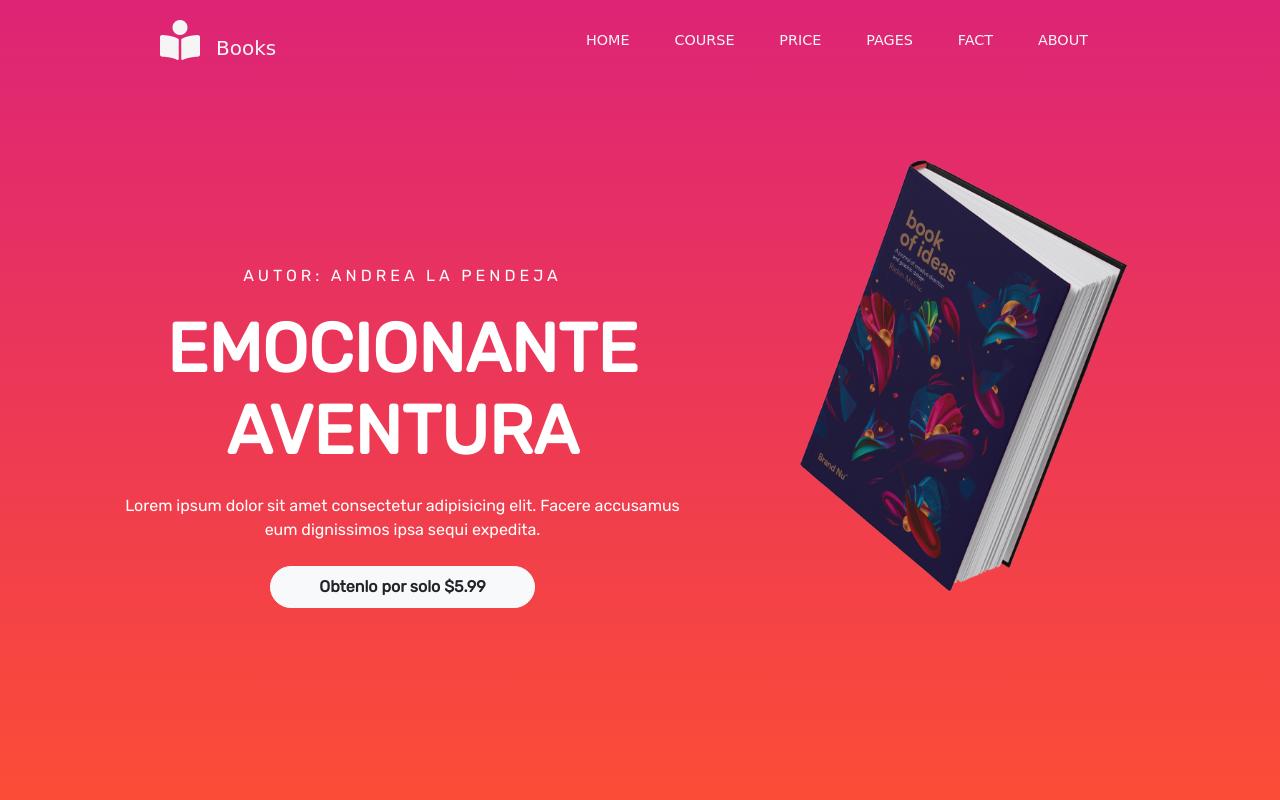
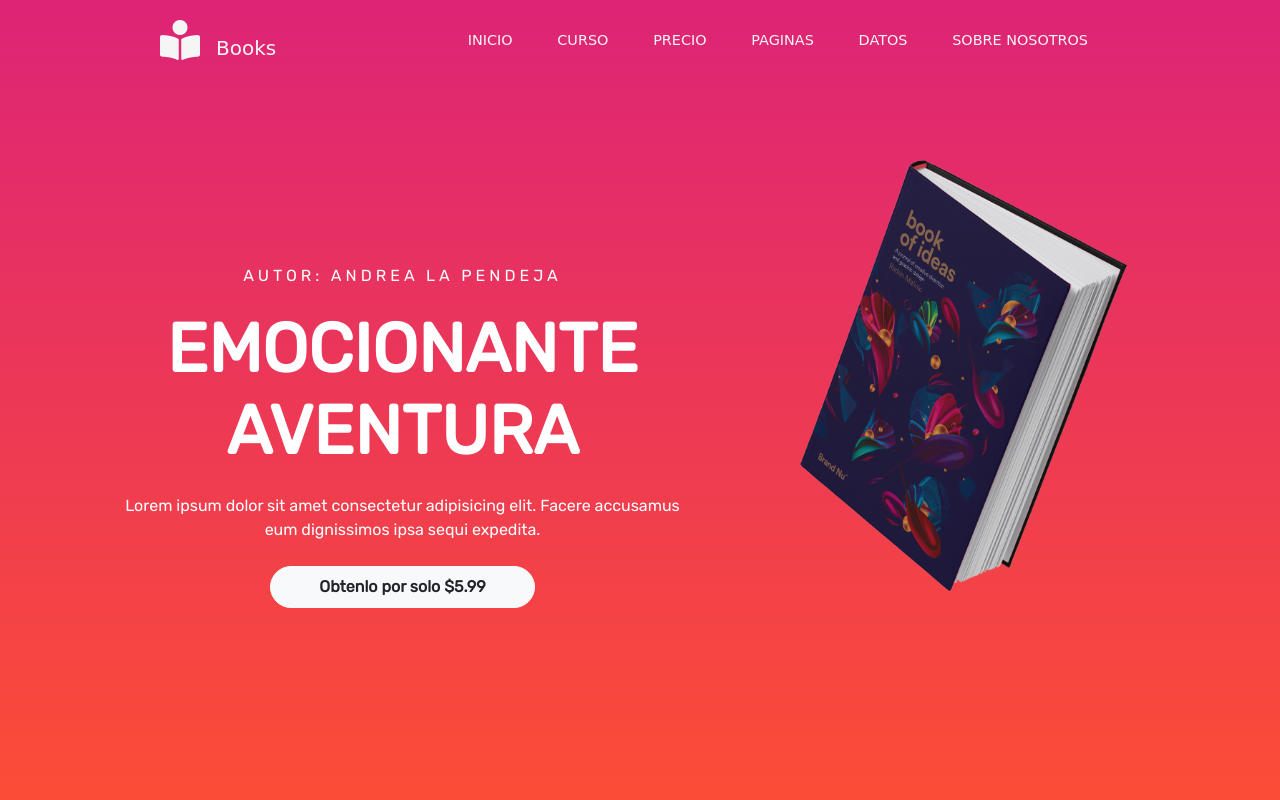
Before and after one commit to andreavnessa/responsive-website, a plain HTML site: page index.html in a window 1280 px wide. Shown: the top 800 px of the page. Drawn offline with nearby package versions, Linux system fonts and the light colour scheme; a web font is replaced by a local one.

Commit message:
Update index.html

```diff
--- a/index.html
+++ b/index.html
@@ -29,30 +29,30 @@
           <div class="mr-auto"></div>
           <ul class="navbar-nav">
             <li class="nav-item active">
-              <a class="nav-link" href="#">HOME
+              <a class="nav-link" href="#">INICIO
                 <span class="sr-only">(current)</span>
               </a>
             </li>
             <li class="nav-item">
-              <a class="nav-link" href="#">COURSE</a>
+              <a class="nav-link" href="#">CURSO</a>
             </li>
             <li class="nav-item">
-              <a class="nav-link" href="#">PRICE</a>
+              <a class="nav-link" href="#">PRECIO</a>
             </li>
             <li class="nav-item dropdown">
               <div class="dropdown">
-                <a href="#" class="nav-link">PAGES</a>
+                <a href="#" class="nav-link">PAGINAS</a>
                 <div class="dropdown-content">
-                  <a href="#">Generic</a>
-                  <a href="#">Element</a>
+                  <a href="#">Generico</a>
+                  <a href="#">Elemento</a>
                 </div>
               </div>
             </li>
             <li class="nav-item">
-              <a class="nav-link" href="#">FACT</a>
+              <a class="nav-link" href="#">DATOS</a>
             </li>
             <li class="nav-item">
-              <a class="nav-link" href="#">ABOUT</a>
+              <a class="nav-link" href="#">SOBRE NOSOTROS</a>
             </li>
           </ul>
         </div>
```
